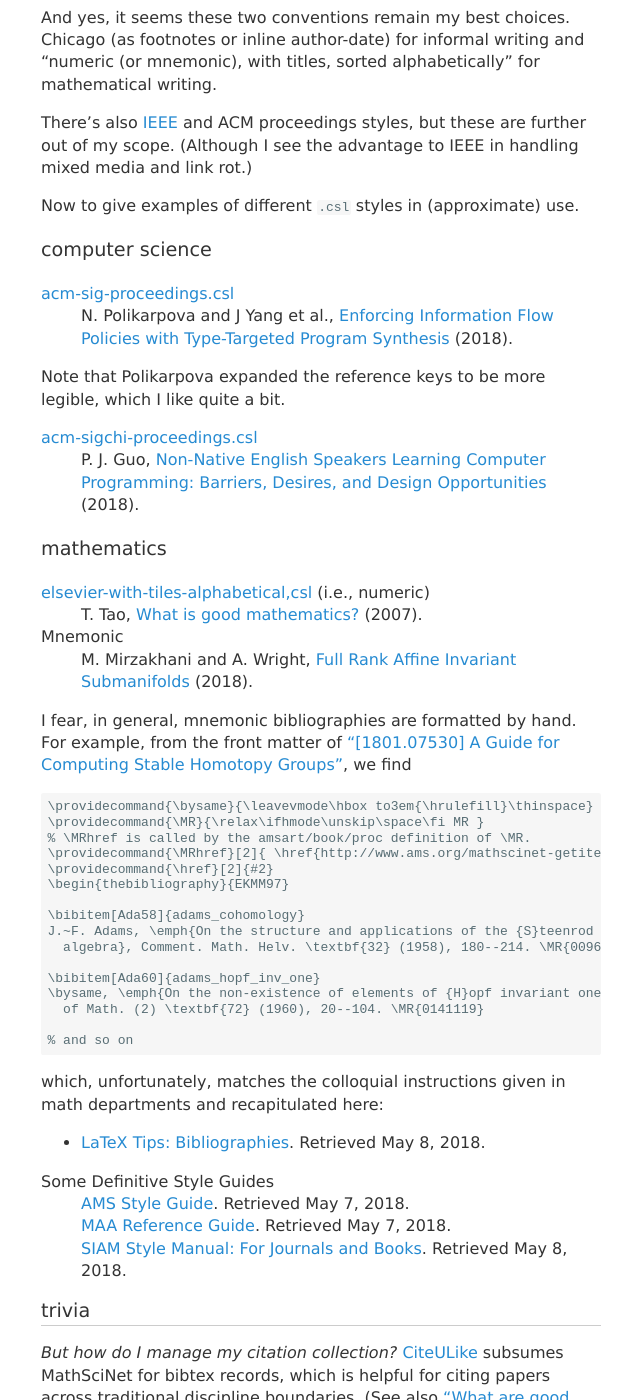
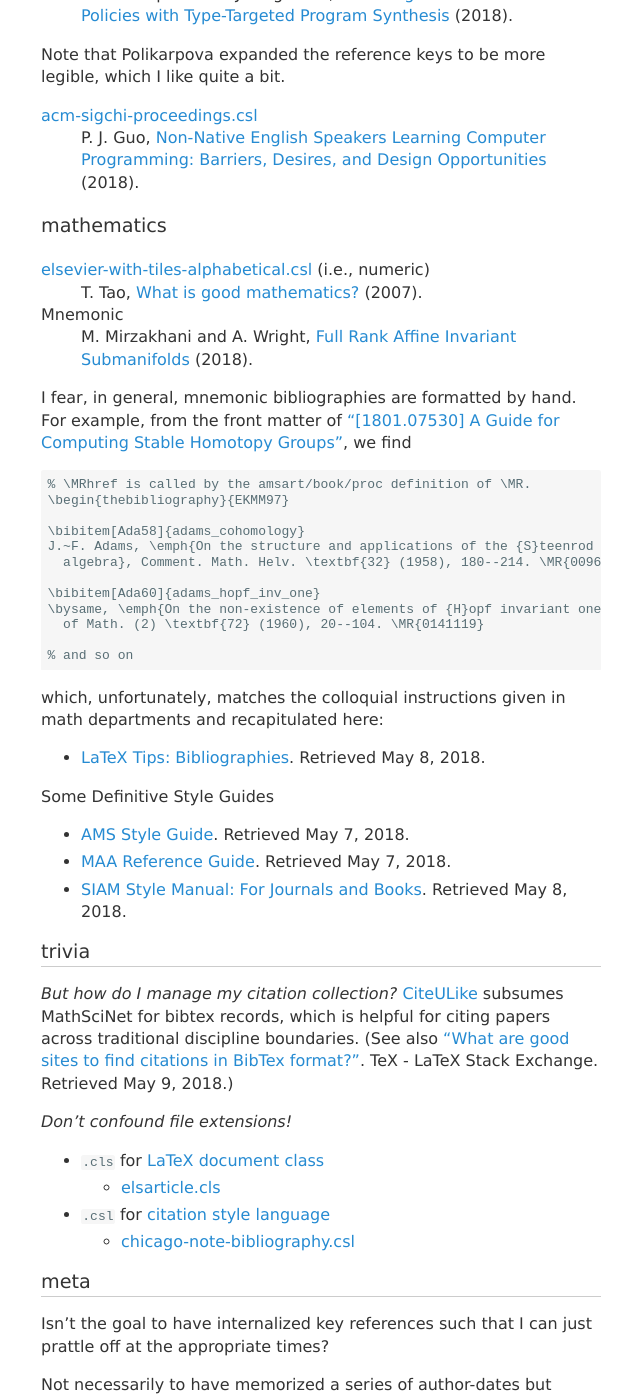
Before and after one commit to coltongrainger/blog, a Jekyll site: the page built from _posts/2018-05-07-citation-style.md, in a window 1280 px wide and 1400 px high, scrolled down 1794 px. Shown: the whole window, without its empty margins (319-959 px from the left). Built offline with Jekyll 4.4.1, drawn with Linux system fonts in a browser that asks for light colours; our own code applies the rules of GitHub Pages for plain Markdown files; formulas are drawn with MathJax 3; some of the changed text lies outside the part shown.

Commit message:
finish draft citation style

````diff
--- a/_posts/2018-05-07-citation-style.md
+++ b/_posts/2018-05-07-citation-style.md
@@ -38,9 +38,6 @@
 
 Kieran Healy models this workflow [here](https://kieranhealy.org/resources/). And I've taken the [Makefile](https://raw.githubusercontent.com/kjhealy/pandoc-templates/master/makefile/Makefile) (see also [discussion here](http://plain-text.co/pull-it-together.html)) from his [pandoc-templates repo](https://github.com/kjhealy/pandoc-templates).
 
-![the sausage
-factory](https://kieranhealy.org/files/misc/workflow-wide-tx.png){:width="%100"}
-
 Joseph Reagle gives a stellar example for marking up a curriculum vitae ([markdown](http://reagle.org/joseph/2003/cv/cv.md) and corresponding [html](http://reagle.org/joseph/2003/cv/cv.html)). Reagle opened two relevant issues (which are interesting forums to read for anyone trying to incorporate `.csl` files with a `pandoc-citeproc` workflow):
 
 1. [Including styles with inline-references (instead of bibliography) for
@@ -76,7 +73,7 @@
 
 ### mathematics
 
-[elsevier-with-tiles-alphabetical,csl](https://github.com/citation-style-language/styles/blob/master/elsevier-with-titles-alphabetical.csl) (i.e., numeric)
+[elsevier-with-tiles-alphabetical.csl](https://github.com/citation-style-language/styles/blob/master/elsevier-with-titles-alphabetical.csl) (i.e., numeric)
 : T. Tao, [What is good mathematics?](https://arxiv.org/pdf/math/0702396.pdf) (2007).
 
 Mnemonic
@@ -86,11 +83,7 @@
 from the front matter of [“[1801.07530] A Guide for Computing Stable Homotopy Groups”](https://arxiv.org/abs/1801.07530), we find
 
 ```
-\providecommand{\bysame}{\leavevmode\hbox to3em{\hrulefill}\thinspace}
-\providecommand{\MR}{\relax\ifhmode\unskip\space\fi MR }
 % \MRhref is called by the amsart/book/proc definition of \MR.
-\providecommand{\MRhref}[2]{ \href{http://www.ams.org/mathscinet-getitem?mr=#1}{#2} }
-\providecommand{\href}[2]{#2}
 \begin{thebibliography}{EKMM97}
 
 \bibitem[Ada58]{adams_cohomology}
@@ -109,9 +102,10 @@
 - [LaTeX Tips: Bibliographies](https://faculty.math.illinois.edu/~hildebr/tex/bibliographies.html). Retrieved May 8, 2018.
 
 Some Definitive Style Guides
-: [AMS Style Guide](https://www.ams.org/publications/authors/AMS-StyleGuide-print.pdf). Retrieved May 7, 2018.
-: [MAA Reference Guide](https://www.maa.org/sites/default/files/pdf/pubs/Ref_Guide.pdf). Retrieved May 7, 2018.
-: [SIAM Style Manual: For Journals and Books](https://www.siam.org/journals/pdf/stylemanual.pdf). Retrieved May 8, 2018.
+
+- [AMS Style Guide](https://www.ams.org/publications/authors/AMS-StyleGuide-print.pdf). Retrieved May 7, 2018.
+- [MAA Reference Guide](https://www.maa.org/sites/default/files/pdf/pubs/Ref_Guide.pdf). Retrieved May 7, 2018.
+- [SIAM Style Manual: For Journals and Books](https://www.siam.org/journals/pdf/stylemanual.pdf). Retrieved May 8, 2018.
 
 ## trivia
 
````
Also changed, not shown: other parts of _posts/2018-05-07-citation-style.md (+1 -2 lines).
